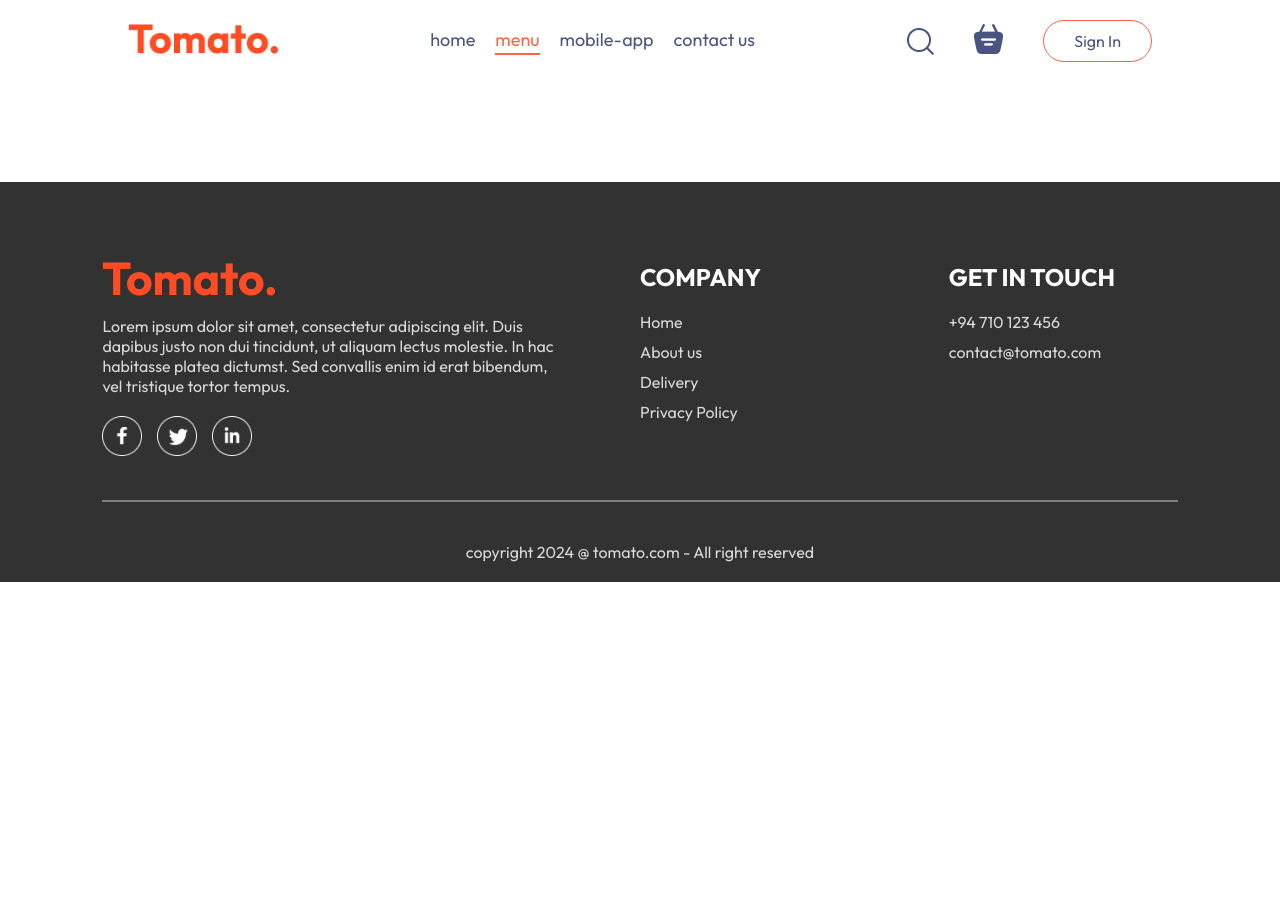
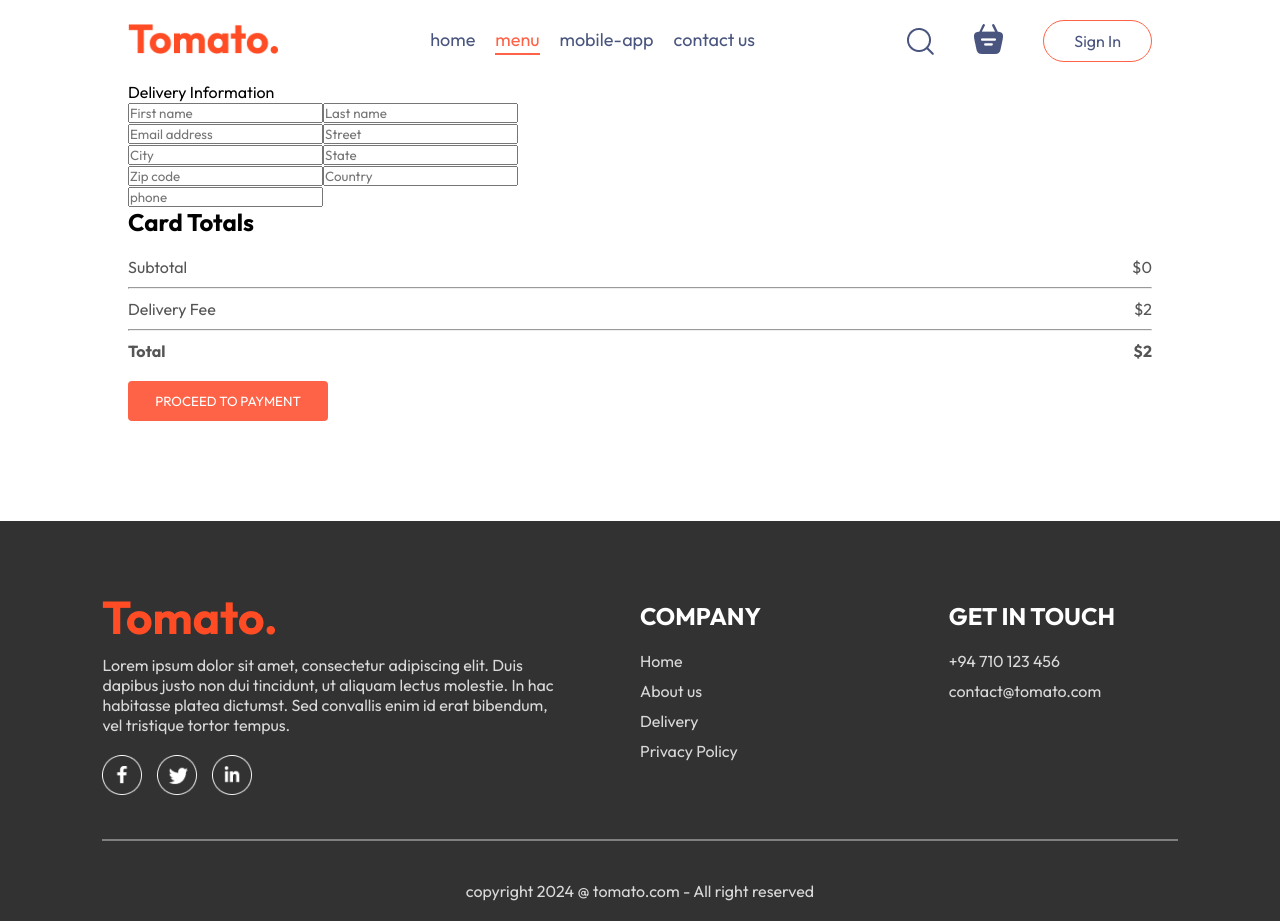
Before and after one commit to hasharas/Food-Delivery-app, a React (Vite) app in the folder frontend/: page /order in a window 1280 px wide. Before the commit the page ends 800 px from the top, so only its background shows below. Built offline with nearby package versions, Linux system fonts and the light colour scheme.

Commit message:
create place order page..

```diff
--- a/frontend/src/App.jsx
+++ b/frontend/src/App.jsx
@@ -1,32 +1,29 @@
-import React, { useState } from 'react';
-import Navbar from './components/Navbar/Navbar.jsx';
-import { Route, Routes } from 'react-router-dom';
-import Home from './pages/Home/Home.jsx';
-import Card from './pages/Card/Card.jsx';
-import PlaceOrder from './pages/PlaceOrder/PlaceOrder.jsx';
-import Footer from './components/Footer/Footer.jsx';
-import LoginPopup from './components/LoginPopup/LoginPopup.jsx';
+import React, { useState } from "react";
+import Navbar from "./components/Navbar/Navbar.jsx";
+import { Route, Routes } from "react-router-dom";
+import Home from "./pages/Home/Home.jsx";
+import Card from "./pages/Card/Card.jsx";
+import PlaceOrder from "./pages/PlaceOrder/PlaceOrder.jsx";
+import Footer from "./components/Footer/Footer.jsx";
+import LoginPopup from "./components/LoginPopup/LoginPopup.jsx";
 
 const App = () => {
-
-  const [showLogin,setShowLogin] = useState(false)
+  const [showLogin, setShowLogin] = useState(false);
 
   return (
-  <>
-    {showLogin?<LoginPopup setShowLogin={setShowLogin}/>:<></>}
-    <div className='app'>
-        <Navbar setShowLogin={setShowLogin}/>
+    <>
+      {showLogin ? <LoginPopup setShowLogin={setShowLogin} /> : <></>}
+      <div className="app">
+        <Navbar setShowLogin={setShowLogin} />
         <Routes>
-
-            < Route path='/' element = {<Home/>} />
-            < Route path='/card' element = {<Card/>} />
-            < Route path='/placeorder' element = {<PlaceOrder/>} />
-
+          <Route path="/" element={<Home />} />
+          <Route path="/card" element={<Card />} />
+          <Route path="/order" element={<PlaceOrder />} />
         </Routes>
-    </div>
-        <Footer />
-  </>
+      </div>
+      <Footer />
+    </>
   );
-}
+};
 
 export default App;
--- a/frontend/src/pages/Card/Card.jsx
+++ b/frontend/src/pages/Card/Card.jsx
@@ -1,10 +1,12 @@
 import "./Card.css";
 import React, { useContext } from "react";
 import { StoreContext } from "../../context/StoreContext";
+import { useNavigate } from "react-router-dom";
 
 const Card = () => {
   const { CardItems, food_list, removeFromCard, getTotalCardAmount } =
     useContext(StoreContext);
+  const navigate = useNavigate();
 
   return (
     <div className="card">
@@ -59,7 +61,9 @@ const Card = () => {
               <b>${getTotalCardAmount() + 2}</b>
             </div>
           </div>
-          <button>PROCEED TO CHECKOUT</button>
+          <button onClick={() => navigate("/order")}>
+            PROCEED TO CHECKOUT
+          </button>
         </div>
         <div className="card-promocode">
           <div>
--- a/frontend/src/pages/PlaceOrder/PlaceOrder.jsx
+++ b/frontend/src/pages/PlaceOrder/PlaceOrder.jsx
@@ -1,12 +1,54 @@
-import React from 'react';
+import React, { useContext } from "react";
 import "./PlaceOrder.css";
+import { StoreContext } from "../../context/StoreContext";
 
 const PlaceOrder = () => {
+  const { getTotalCardAmount } = useContext(StoreContext);
+
   return (
-    <div>
-
-    </div>
+    <form action="" className="place-order">
+      <div className="place-order-left">
+        <p className="title">Delivery Information</p>
+        <div className="multi-fields">
+          <input type="text" placeholder="First name" />
+          <input type="text" placeholder="Last name" />
+        </div>
+        <input type="text" placeholder="Email address" />
+        <input type="text" placeholder="Street" />
+        <div className="multi-fields">
+          <input type="text" placeholder="City" />
+          <input type="text" placeholder="State" />
+        </div>
+        <div className="multi-fields">
+          <input type="text" placeholder="Zip code" />
+          <input type="text" placeholder="Country" />
+        </div>
+        <input type="text" placeholder="phone" />
+      </div>
+      <div className="place-order-right">
+        <div className="card-totals">
+          <h2>Card Totals</h2>
+          <div>
+            <div className="card-totlal-details">
+              <p>Subtotal</p>
+              <p>${getTotalCardAmount()}</p>
+            </div>
+            <hr />
+            <div className="card-totlal-details">
+              <p>Delivery Fee</p>
+              <p>${2}</p>
+            </div>
+            <hr />
+            <div className="card-totlal-details">
+              <b>Total</b>
+              <b>${getTotalCardAmount() + 2}</b>
+            </div>
+          </div>
+          <button>PROCEED TO PAYMENT</button>
+        </div>
+      </div>
+    </form>
   );
-}
+};
 
 export default PlaceOrder;
```
Also changed, not shown: frontend/src/pages/Home/Home.jsx (+11 -13 lines).
